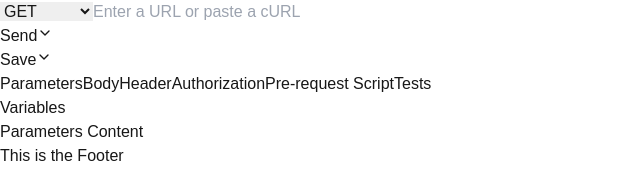
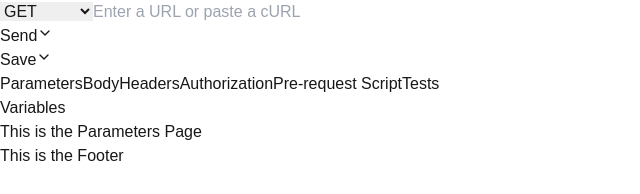
Before and after one commit to Bisrate19/hoppscotch, a Next.js app in the folder hoppscotch/: page / in a window 1280 px wide. Shown: the part 487-681 px from the top of the page, without its empty margins (0-640 px from the left). Built offline with nearby package versions, Linux system fonts and the light colour scheme.

Commit message:
btn rendering

```diff
--- a/hoppscotch/src/app/sidebar/rest/headers/page.tsx
+++ b/hoppscotch/src/app/sidebar/rest/headers/page.tsx
@@ -1,3 +1,3 @@
-export default function headers() {
-    return <div className="p-10 text-xl">This is the headers Page</div>;
-  }
+export default function Headers(){
+  return <div className="p-10 text-xl">This is the headers Page</div>;
+}
--- a/hoppscotch/src/app/sidebar/rest/page.tsx
+++ b/hoppscotch/src/app/sidebar/rest/page.tsx
@@ -1,6 +1,13 @@
 "use client";
 import React, { useState, useEffect } from "react";
 import { FiChevronDown } from "react-icons/fi";
+import Parameters from "./parameters/page";
+import Body from "./body/page";
+import Headers from './headers/page';
+import Authorization from "./authorization/page";
+import PreRequestScript from "./preRequestScript/page";
+import Tests from "./tests/page";
+import Variables from "./variables/page";
 
 const TabSystem = () => {
   const [tabs, setTabs] = useState<{ id: number; title: string }[]>([
@@ -61,19 +68,19 @@ const TabSystem = () => {
   const renderActiveSection = () => {
     switch (selectedSection) {
       case "Parameters":
-        return <div>Parameters Content</div>;
+        return <Parameters />;
       case "Body":
-        return <div>Body Content</div>;
-      case "Header":
-        return <div>Header Content</div>;
+        return <Body />;
+      case "Headers":  // Use "Header" instead of "Headers" to match the button label
+        return <Headers />;
       case "Authorization":
-        return <div>Authorization Content</div>;
-      case "Pre-request Script":
-        return <div>Pre-request Script Content</div>;
+        return <Authorization />;
+      case "Pre-request Script":  // Ensure exact match
+        return <PreRequestScript />;
       case "Tests":
-        return <div>Tests Content</div>;
+        return <Tests />;
       default:
-        return <div>Select a section</div>;
+        return <Variables />; // Defaulting to Variables if no match
     }
   };
 
@@ -200,9 +207,9 @@ const TabSystem = () => {
         {[
   "Parameters",
   "Body",
-            "Header",
+  "Headers", // Should match "Headers" in renderActiveSection
   "Authorization",
-            "Pre-request Script",
+  "Pre-request Script", // Should match "Pre-request Script" in renderActiveSection
   "Tests",
 ].map((buttonName) => (
   <button
@@ -217,6 +224,7 @@ const TabSystem = () => {
     {buttonName}
   </button>
 ))}
+
         </div>
         <button
           onClick={() => setSelectedSection("Variables")}
@@ -229,7 +237,7 @@ const TabSystem = () => {
       </div>
 
       {/* Render Active Section Content */}
-      <div className="-mt-2 p-1 bg-red-600 rounded shadow-md">
+      <div className="-mt-2 p-4 bg-red-600 rounded shadow-md">
         {renderActiveSection()}
       </div>
     </div>
--- a/hoppscotch/src/app/sidebar/rest/pre_request/page.tsx
+++ b/hoppscotch/src/app/sidebar/rest/preRequestScript/page.tsx
@@ -1,3 +1,3 @@
-export default function prerequestscript() {
+export default function PreRequestScript() {
     return <div className="p-10 text-xl">This is the pre_request Page</div>;
   }
```
Lines whose indentation alone changed are shown as unchanged.
